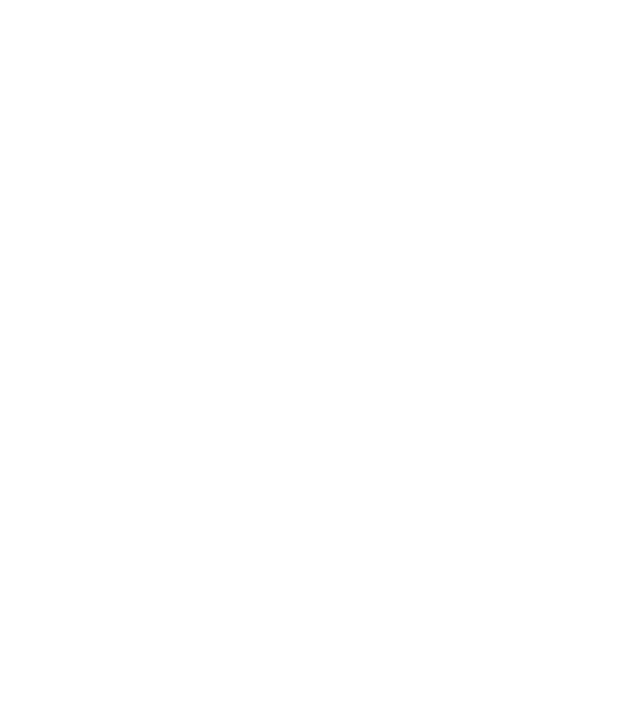
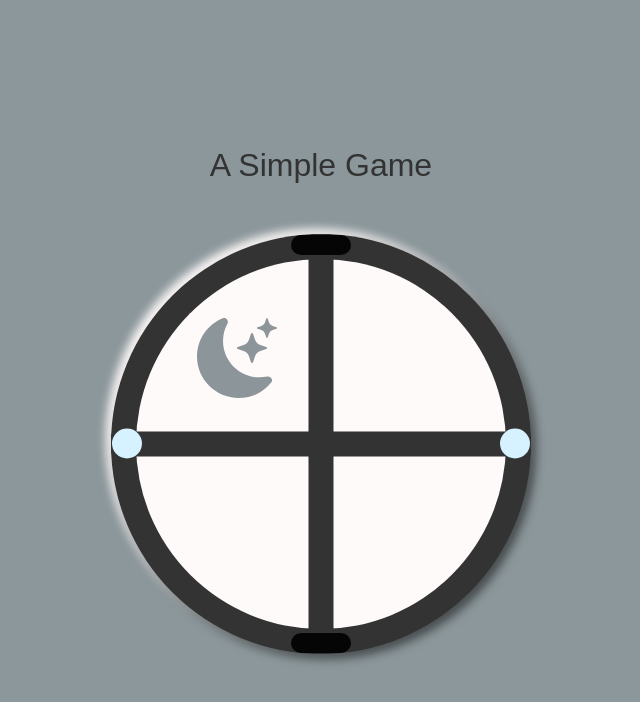
Before and after one commit to akwhtun/A-Simple-Game, a plain HTML site: page index.html in a window 1280 px wide. Shown: the whole page, without its empty margins (319-959 px from the left). Drawn offline with Linux system fonts and the light colour scheme.

Commit message:
added styles

```diff
--- a/index.html
+++ b/index.html
@@ -10,5 +10,35 @@
 </head>
 <body>
 
+    <div class="wrapper">
+        <h1>A Simple Game</h1>
+        <div class="circle">
+            <div class="inner-circle"></div>
+            <div class="x-cross"></div>
+            <div class="y-cross"></div>
+            <div class="moon">
+                <svg xmlns="http://www.w3.org/2000/svg" width="16" height="16" fill="currentColor" class="bi bi-moon-stars-fill" viewBox="0 0 16 16">
+                    <path d="M6 .278a.768.768 0 0 1 .08.858 7.208 7.208 0 0 0-.878 3.46c0 4.021 3.278 7.277 7.318 7.277.527 0 1.04-.055 1.533-.16a.787.787 0 0 1 .81.316.733.733 0 0 1-.031.893A8.349 8.349 0 0 1 8.344 16C3.734 16 0 12.286 0 7.71 0 4.266 2.114 1.312 5.124.06A.752.752 0 0 1 6 .278z"/>
+                    <path d="M10.794 3.148a.217.217 0 0 1 .412 0l.387 1.162c.173.518.579.924 1.097 1.097l1.162.387a.217.217 0 0 1 0 .412l-1.162.387a1.734 1.734 0 0 0-1.097 1.097l-.387 1.162a.217.217 0 0 1-.412 0l-.387-1.162A1.734 1.734 0 0 0 9.31 6.593l-1.162-.387a.217.217 0 0 1 0-.412l1.162-.387a1.734 1.734 0 0 0 1.097-1.097l.387-1.162zM13.863.099a.145.145 0 0 1 .274 0l.258.774c.115.346.386.617.732.732l.774.258a.145.145 0 0 1 0 .274l-.774.258a1.156 1.156 0 0 0-.732.732l-.258.774a.145.145 0 0 1-.274 0l-.258-.774a1.156 1.156 0 0 0-.732-.732l-.774-.258a.145.145 0 0 1 0-.274l.774-.258c.346-.115.617-.386.732-.732L13.863.1z"/>
+                  </svg>
+            </div>
+            <div class="items">
+                <div class="item top-container">
+                    <div class="y" draggable="true" data-item="y-item" id="y-top"></div>
+                </div>
+                <div class="item bottom-container">
+                    <div class="y" draggable="true" data-item="y-item" id="y-bottom"></div>
+                </div>
+                <div class="item left-container">
+                    <div class="x" draggable="true" data-item="x-item" id="x-left"></div>
+                </div>
+                <div class="item right-container">
+                    <div class="x" draggable="true" data-item="x-item" id="x-right"></div>
+                </div>
+                <div class="item center-container"></div>
+            </div>
+        </div>
+    </div>
+
 </body>
 </html>
--- a/styles.css
+++ b/styles.css
@@ -0,0 +1,159 @@
+:root{
+--bg-color : #728085d0;
+--color : #333;
+--inner : #666667f4;
+--cross : #fffafa;
+--item-y : #050505;
+--item-x: #d6f1ff;
+}
+
+html,body{
+ margin:0;
+ padding: 0;
+}
+
+.wrapper{
+    height: 100vh;
+    background-color: var(--bg-color);
+    display: flex;
+    flex-direction: column;
+    align-items: center;
+    justify-content: center;
+}
+
+h1{
+    margin: 0;
+    padding: 0;
+    text-align: center;
+    font-family: Arial, Helvetica, sans-serif;
+    font-weight: normal;
+    margin-bottom: 50px;
+    color:var(--color);
+}
+
+.circle{
+    width: 420px;
+    height: 420px;
+    border-radius: 50%;
+    background-color:var(--color);
+    position: relative;
+    box-shadow: 5px 5px 10px rgba(0, 0, 0, 0.5),
+                -5px -5px 10px var(--cross);
+}
+
+.inner-circle{
+    width: 370px;
+    height: 370px;
+    border-radius: 50%;
+    background-color: var(--cross);
+    margin: 25px;
+}
+
+.x-cross, .y-cross{
+    border-radius: 5px;
+    background-color:var(--color);
+    position: absolute;
+}
+
+.x-cross{
+    width: 420px;
+    height: 25px;
+    top:50%;
+    left:0;
+    transform: translateY(-50%);
+}
+.y-cross{
+    width: 25px;
+    height: 420px;
+    top:0;
+    left:50%;
+    transform: translateX(-50%);
+}
+
+.moon{
+    position: absolute;
+    top:20%;
+    left:18%;
+}
+svg{
+    width: 100px;
+    height: 80px;
+    color: var(--bg-color);
+}
+
+
+.items{
+    background: none;
+    width: 420px;
+    height: 420px;
+    position: absolute;
+    top: 0;
+    left: 0;
+}
+.item{
+    width: 50px;
+    height: 35px;
+    background: none;
+    position: absolute;
+}
+.top-container{
+    left: 50%;
+    top:0px;
+    transform: translateX(-50%);
+}
+.bottom-container{
+    left: 50%;
+    bottom:0px;
+    transform: translateX(-50%);
+}
+.left-container{
+    left:0px;
+    top:50%;
+    transform: translateY(-50%);
+}
+.right-container{
+    right: 0px;
+    top:50%;
+    transform: translateY(-50%);
+}
+.center-container{
+    left:50%;
+    top:50%;
+    transform: translate(-50%, -50%);
+}
+
+.y{
+    width: 60px;
+    height: 20px;
+    border-radius: 20px;
+    background-color: var(--item-y);
+    position: absolute;
+    transform: translateX(-50%);
+    cursor: move;
+}
+
+#y-top{
+    left: 50%;
+    top:1px;
+}
+#y-bottom{
+    left: 50%;
+    bottom:1px;
+}
+.x{
+    width: 30px;
+    height: 30px;
+    border-radius: 50%;
+    background-color: var(--item-x);
+    position: absolute;
+    transform: translateY(-50%);
+    cursor: move;
+}
+#x-left{
+    left: 1px;
+    top:50%;
+}
+#x-right{
+    right: 1px;
+    top:50%;
+}
```
